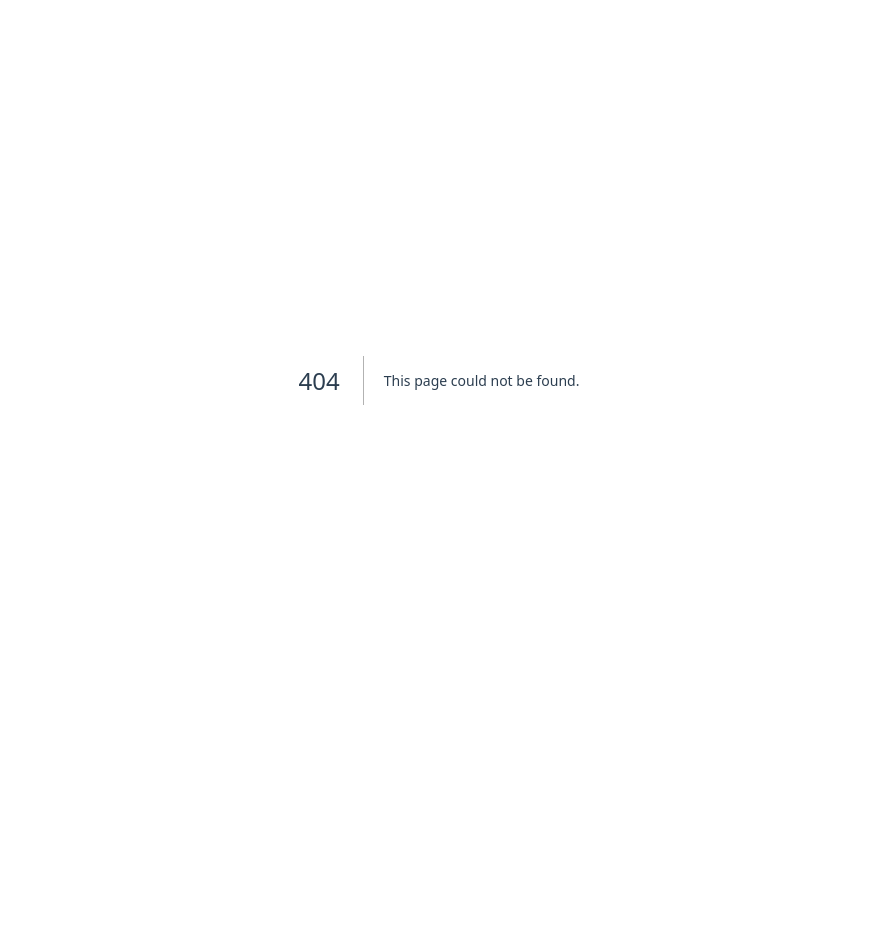
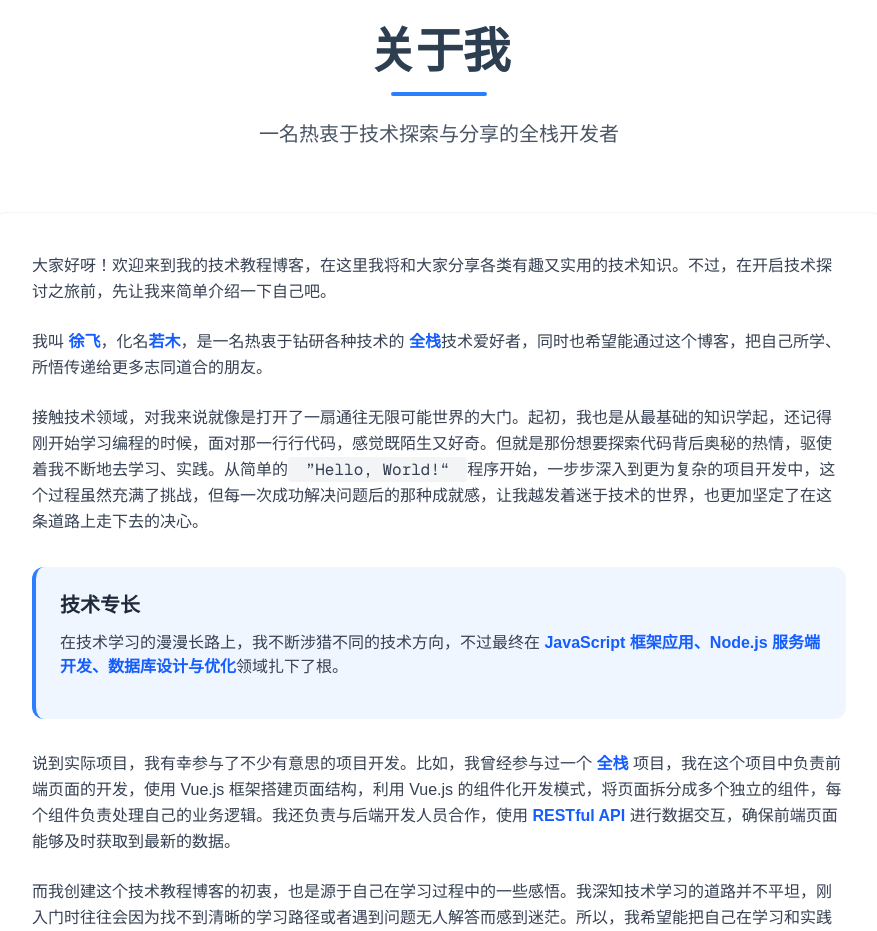
Before and after one commit to Fly-Xu-cmd/my-blog-front, a Next.js app: page /about in a window 1280 px wide. Before the commit this address had no page. Shown: the part 100-1031 px from the top of the page, without its empty margins (201-1078 px from the left). Before the commit the page ends 880 px from the top, so only its background shows below. Built offline with nearby package versions, Linux system fonts and the light colour scheme.

Commit message:
feat: 添加关于页面展示个人简介和技术背景

```diff
--- /dev/null
+++ b/app/about/page.tsx
@@ -0,0 +1,87 @@
+/**
+ * 关于页面组件
+ * 展示博主的个人简介和技术背景
+ */
+export default function About() {
+  return (
+    <div className="w-full min-h-screen bg-white py-12 px-4 sm:px-6 lg:px-8">
+      <div className="max-w-4xl mx-auto">
+        {/* 页面标题 */}
+        <header className="text-center mb-16 animate-fade-in">
+          <h1 className="text-4xl md:text-5xl font-bold text-gray-800 mb-4 tracking-tight">
+            关于我
+          </h1>
+          <div className="w-24 h-1 bg-blue-500 mx-auto rounded-full mb-6"></div>
+          <p className="text-xl text-gray-600 max-w-2xl mx-auto">
+            一名热衷于技术探索与分享的全栈开发者
+          </p>
+        </header>
+
+        {/* 个人介绍卡片 */}
+        <div className="bg-white border border-gray-100 rounded-2xl shadow-xl p-8 md:p-10 mb-12 transform transition-all hover:shadow-2xl">
+          {/* 自我介绍内容 */}
+          <div className="prose prose-lg max-w-none">
+            <p className="text-gray-700 leading-relaxed mb-6">
+              大家好呀！欢迎来到我的技术教程博客，在这里我将和大家分享各类有趣又实用的技术知识。不过，在开启技术探讨之旅前，先让我来简单介绍一下自己吧。
+            </p>
+
+            <p className="text-gray-700 leading-relaxed mb-6">
+              我叫 <span className="font-semibold text-blue-600">徐飞</span>
+              ，化名<span className="font-semibold text-blue-600">若木</span>
+              ，是一名热衷于钻研各种技术的{" "}
+              <span className="font-semibold text-blue-600">全栈</span>
+              技术爱好者，同时也希望能通过这个博客，把自己所学、所悟传递给更多志同道合的朋友。
+            </p>
+
+            <p className="text-gray-700 leading-relaxed mb-6">
+              接触技术领域，对我来说就像是打开了一扇通往无限可能世界的大门。起初，我也是从最基础的知识学起，还记得刚开始学习编程的时候，面对那一行行代码，感觉既陌生又好奇。但就是那份想要探索代码背后奥秘的热情，驱使着我不断地去学习、实践。从简单的
+              <span className="bg-gray-100 px-2 py-0.5 rounded font-mono">
+                {" "}
+                ”Hello, World!“{" "}
+              </span>
+              程序开始，一步步深入到更为复杂的项目开发中，这个过程虽然充满了挑战，但每一次成功解决问题后的那种成就感，让我越发着迷于技术的世界，也更加坚定了在这条道路上走下去的决心。
+            </p>
+
+            <div className="my-8 p-6 bg-blue-50 rounded-xl border-l-4 border-blue-500">
+              <h3 className="text-xl font-semibold text-gray-800 mb-3">
+                技术专长
+              </h3>
+              <p className="text-gray-700 mb-4">
+                在技术学习的漫漫长路上，我不断涉猎不同的技术方向，不过最终在
+                <span className="font-semibold text-blue-600">
+                  {" "}
+                  JavaScript 框架应用、Node.js 服务端开发、数据库设计与优化
+                </span>
+                领域扎下了根。
+              </p>
+            </div>
+
+            <p className="text-gray-700 leading-relaxed mb-6">
+              说到实际项目，我有幸参与了不少有意思的项目开发。比如，我曾经参与过一个
+              <span className="font-semibold text-blue-600"> 全栈 </span>
+              项目，我在这个项目中负责前端页面的开发，使用 Vue.js
+              框架搭建页面结构，利用 Vue.js
+              的组件化开发模式，将页面拆分成多个独立的组件，每个组件负责处理自己的业务逻辑。我还负责与后端开发人员合作，使用
+              <span className="font-semibold text-blue-600"> RESTful API </span>
+              进行数据交互，确保前端页面能够及时获取到最新的数据。
+            </p>
+
+            <p className="text-gray-700 leading-relaxed mb-6">
+              而我创建这个技术教程博客的初衷，也是源于自己在学习过程中的一些感悟。我深知技术学习的道路并不平坦，刚入门时往往会因为找不到清晰的学习路径或者遇到问题无人解答而感到迷茫。所以，我希望能把自己在学习和实践中总结出来的经验、技巧，以及踩过的那些
+              <span className="bg-yellow-100 px-2 py-0.5 rounded"> ”坑“ </span>
+              都分享出来，帮助更多的新手朋友们少走弯路，更快地掌握技术要点，也希望能和各位资深的技术大佬们在这里交流探讨，共同进步。
+            </p>
+
+            <p className="text-gray-700 leading-relaxed mb-6">
+              平时除了专注于技术学习和项目开发外，我还热衷于关注行业的最新动态和前沿技术趋势。我觉得技术领域发展日新月异，只有保持时刻学习、紧跟潮流的状态，才能不被时代淘汰，并且能将新的理念和技术融入到自己的日常工作与学习中，创造出更有价值的成果。
+            </p>
+
+            <p className="text-gray-700 leading-relaxed italic font-medium">
+              这就是我，一个热爱技术、乐于分享的普通人，期待在这个博客中和大家一起探索技术的奥秘，共同成长进步呀！
+            </p>
+          </div>
+        </div>
+      </div>
+    </div>
+  );
+}
```
